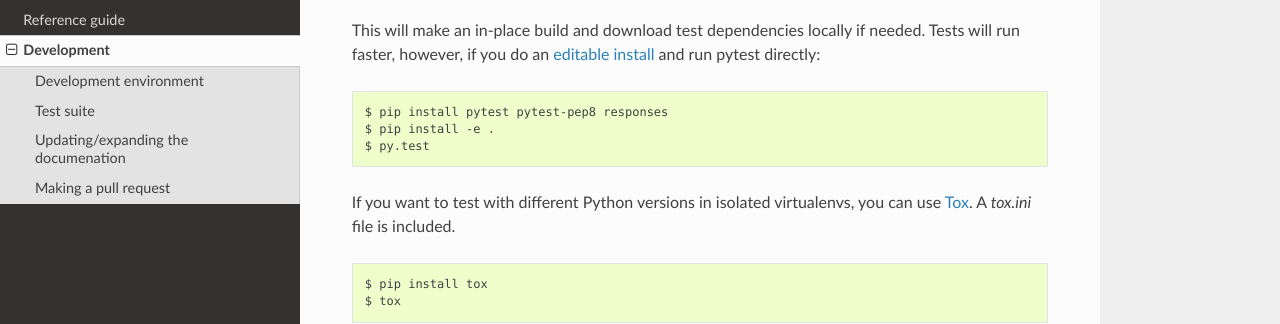
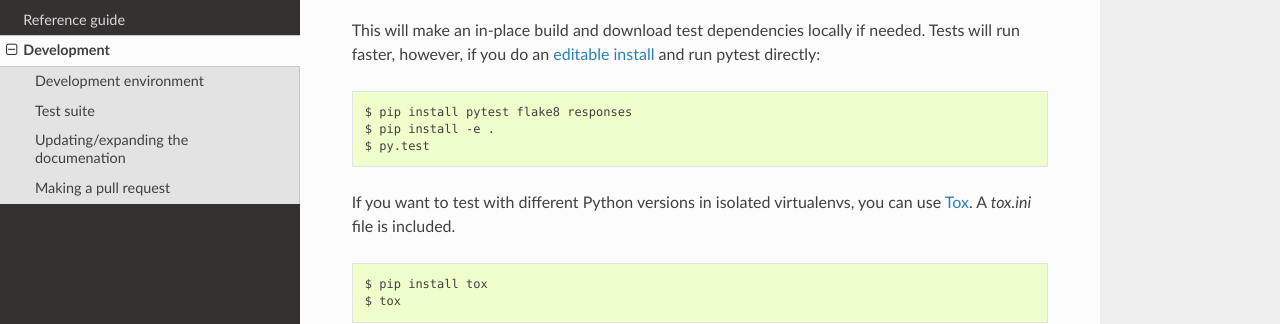
Before and after one commit to mwclient/mwclient, a Sphinx documentation site: the page built from docs/source/development/index.rst, in a window 1280 px wide and 900 px high, scrolled down 651 px. Shown: the part 155-479 px from the top of the window. Built offline with Sphinx 7.4.7 and the Read the Docs theme 2.0.0, drawn with Linux system fonts in a browser that asks for light colours; the version number is read from the project's files by our own code.

Commit message:
Remove one more stray reference to pep8
We switched to pycodestyle then flake8 recently, but one stray
reference to pep8 was left in this doc file.

Signed-off-by: Adam Williamson <awilliam@redhat.com>

```diff
--- a/docs/source/development/index.rst
+++ b/docs/source/development/index.rst
@@ -46,7 +46,7 @@ and run pytest directly:
 
 .. code:: bash
 
-    $ pip install pytest pytest-pep8 responses
+    $ pip install pytest flake8 responses
     $ pip install -e .
     $ py.test
 
```
